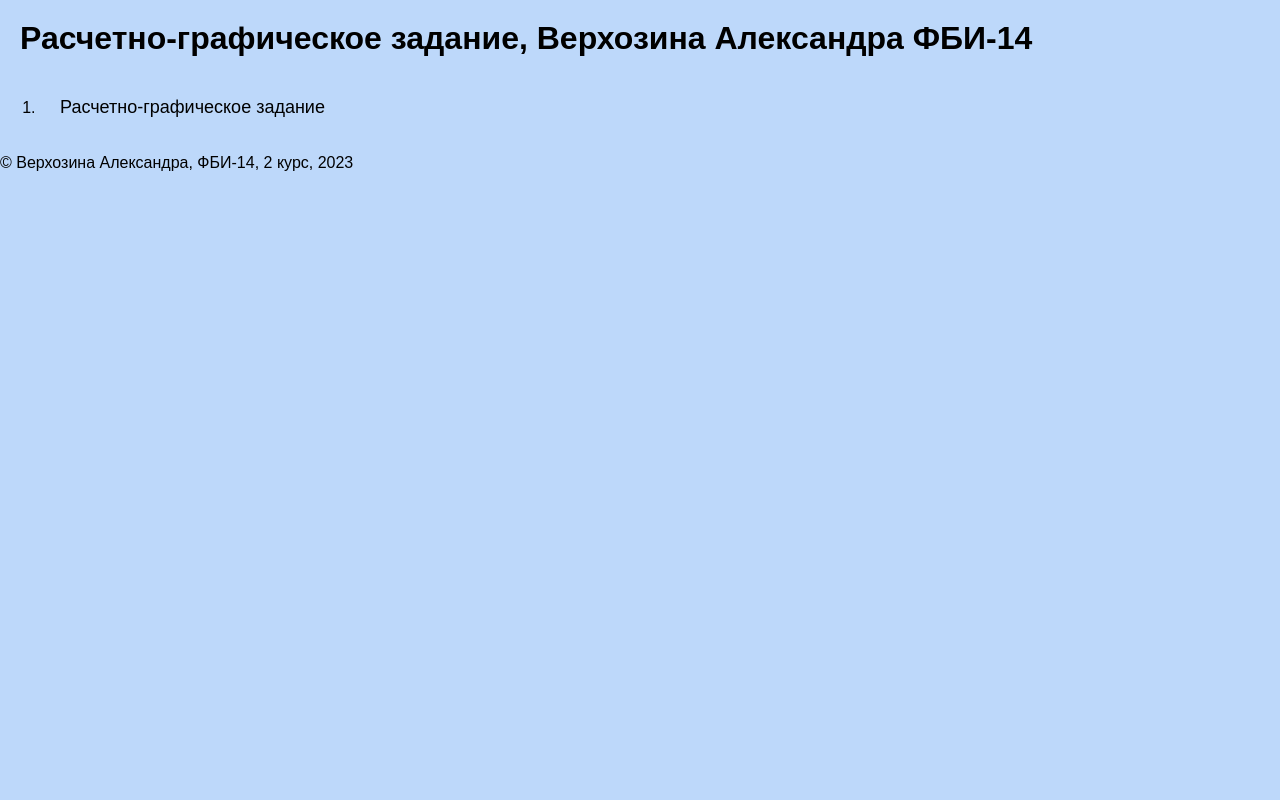
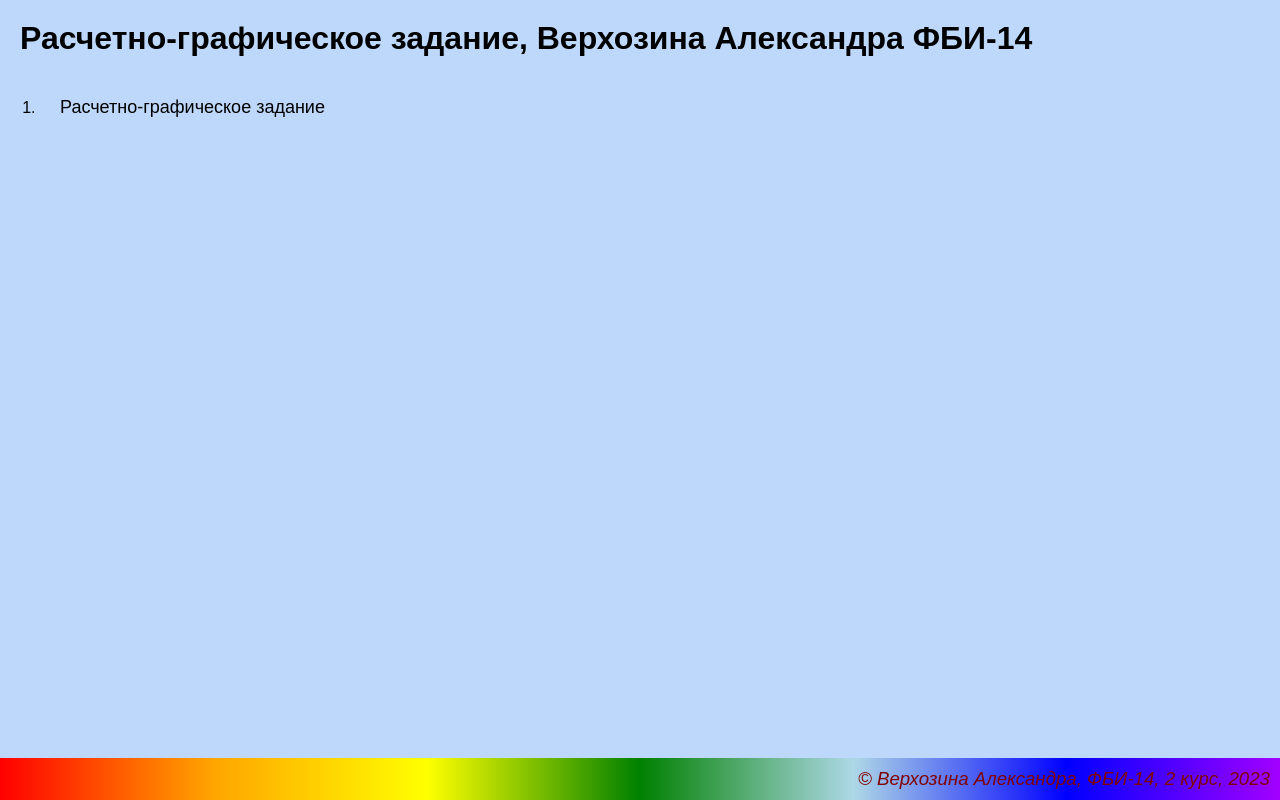
Before and after one commit to AlexandraVerh/RGZ_1, a plain HTML site: page index.html in a window 1280 px wide. Drawn offline with Linux system fonts and the light colour scheme.

Commit message:
стили

```diff
--- a/main.css
+++ b/main.css
@@ -38,3 +38,17 @@ menu {
     transition: 700ms 0.3s;
     border-radius: 20px;
 }
+footer {
+  background: linear-gradient(to right , red,orange,yellow,green,lightblue, blue, rgb(162, 0, 255));
+  color: maroon;
+  padding: 10px;
+  font-size: 14pt;
+  margin: 0px;
+  font-style: italic;
+  text-align: right;
+  bottom: 0;
+  left: 0;
+  right: 0;
+  z-index: 10;
+  position: fixed;
+}
```
